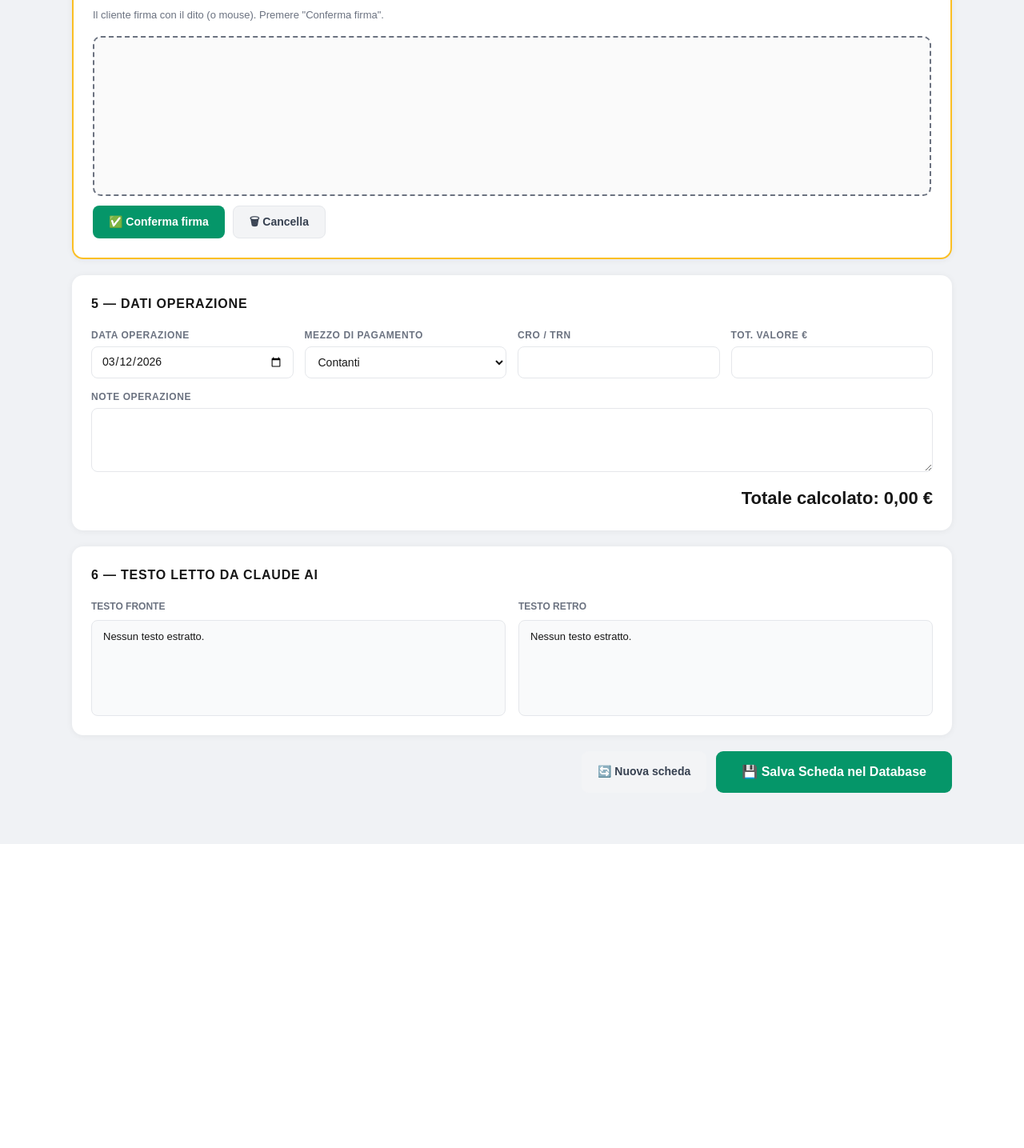
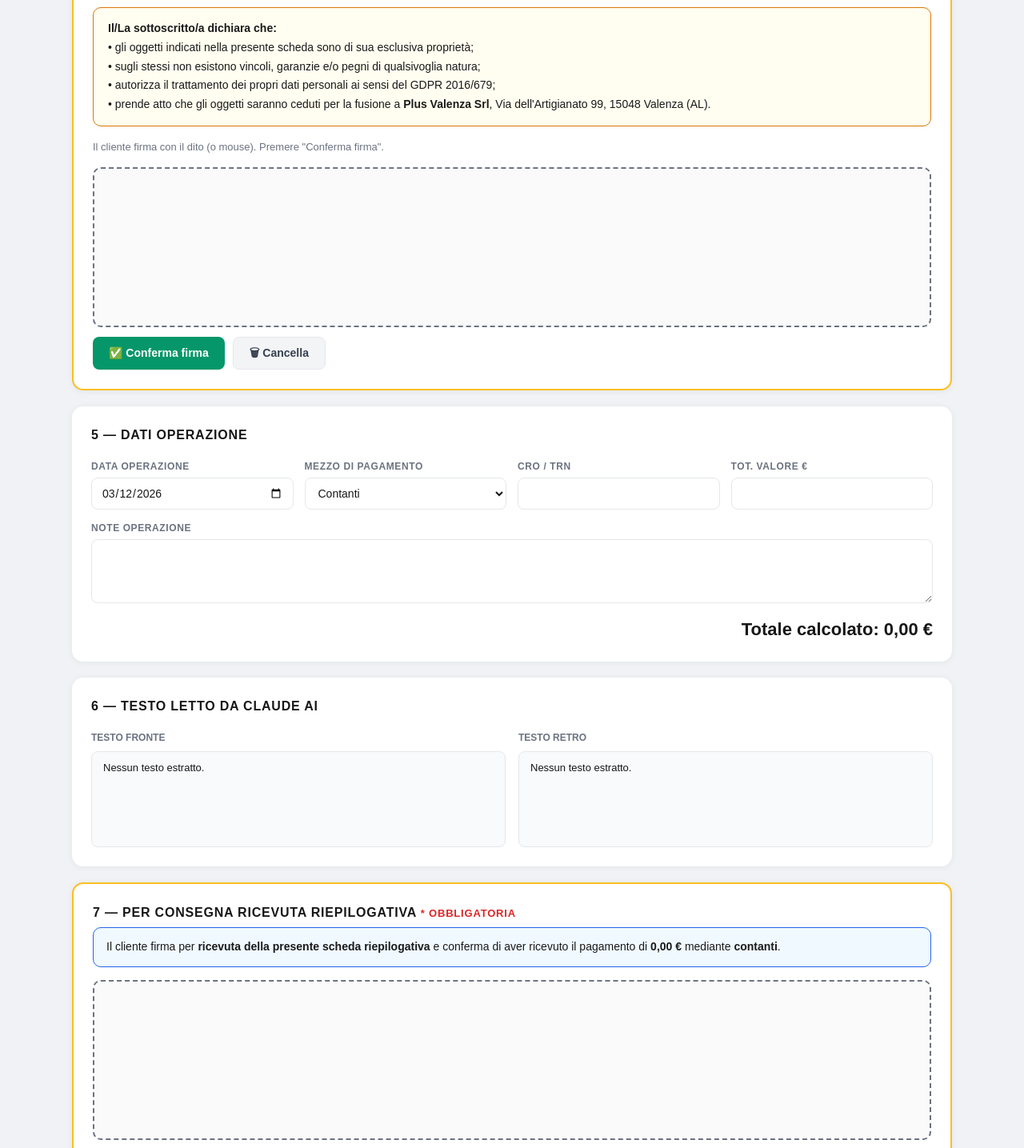
Before and after one commit to gdphoto2024-source/compro-oro, a Next.js app: page / in a window 1280 px wide. Shown: the part 1820-3255 px from the top of the page at 80% size. Before the commit the page ends 2875 px from the top, so only its background shows below. Built offline with nearby package versions, Linux system fonts and the light colour scheme; no server answers; the database is empty.

Commit message:
aggiungo dichiarazione e firma ricevuta

```diff
--- a/app/page.tsx
+++ b/app/page.tsx
@@ -250,6 +250,7 @@ export default function SchedaAcquisti() {
   const [backRawText, setBackRawText] = useState("");
   const [fotoDocumento, setFotoDocumento] = useState<FotoAllegata[]>([]);
   const [firmaDataUrl, setFirmaDataUrl] = useState<string | null>(null);
+  const [firmaRicevutaDataUrl, setFirmaRicevutaDataUrl] = useState<string | null>(null);
   const [negozio, setNegozio] = useState<NegozioInfo | null>(null);
   const [showPrivacy, setShowPrivacy] = useState(false);
   const [firmaPrivacyBase64, setFirmaPrivacyBase64] = useState<string | null>(null);
@@ -260,6 +261,7 @@ export default function SchedaAcquisti() {
   const frontRef = useRef<HTMLInputElement>(null);
   const backRef = useRef<HTMLInputElement>(null);
   const firmaRef = useRef<HTMLDivElement>(null);
+  const firmaRicevutaRef = useRef<HTMLDivElement>(null);
 
   const totale = useMemo(() => items.reduce((a, i) => a + Number(i.valore || 0), 0), [items]);
 
@@ -337,6 +339,11 @@ export default function SchedaAcquisti() {
     if (!firmaDataUrl) {
       setStatus({ text: "✍️ La firma del cliente è obbligatoria. Fai firmare il cliente nella sezione 4.", type: "error" });
       firmaRef.current?.scrollIntoView({ behavior: "smooth", block: "center" });
+      return;
+    }
+    if (!firmaRicevutaDataUrl) {
+      setStatus({ text: "✍️ La firma per la ricevuta riepilogativa è obbligatoria (ultima sezione).", type: "error" });
+      firmaRicevutaRef.current?.scrollIntoView({ behavior: "smooth", block: "center" });
       return;
     }
     // Apre popup privacy
@@ -425,6 +432,9 @@ export default function SchedaAcquisti() {
       // 6. Firma cliente scheda
       if (firmaDataUrl) {
         await supabase.from("foto_scheda").insert({ operazione_id: operazioneId, tipo: "firma_cliente", nome_file: "firma.png", mime_type: "image/png", data_base64: firmaDataUrl.split(",")[1] });
+      }
+      if (firmaRicevutaDataUrl) {
+        await supabase.from("foto_scheda").insert({ operazione_id: operazioneId, tipo: "firma_ricevuta", nome_file: "firma_ricevuta.png", mime_type: "image/png", data_base64: firmaRicevutaDataUrl.split(",")[1] });
       }
 
       // 7. Firma privacy
@@ -610,6 +620,14 @@ export default function SchedaAcquisti() {
             </h2>
             {firmaDataUrl && <span style={{ fontSize: 13, color: "#059669", fontWeight: 700 }}>✔ Acquisita</span>}
           </div>
+          {/* Testo dichiarazione */}
+          <div style={{ background: "#fffef0", border: "1.5px solid #d97706", borderRadius: 10, padding: "14px 18px", marginBottom: 16, fontSize: 14, lineHeight: 1.7, color: "#1a1a1a" }}>
+            <strong>Il/La sottoscritto/a dichiara che:</strong><br />
+            • gli oggetti indicati nella presente scheda sono di sua esclusiva proprietà;<br />
+            • sugli stessi non esistono vincoli, garanzie e/o pegni di qualsivoglia natura;<br />
+            • autorizza il trattamento dei propri dati personali ai sensi del GDPR 2016/679;<br />
+            • prende atto che gli oggetti saranno ceduti per la fusione a <strong>Plus Valenza Srl</strong>, Via dell&apos;Artigianato 99, 15048 Valenza (AL).
+          </div>
           <p style={{ fontSize: 13, color: "#6b7280", marginBottom: 16, marginTop: 4 }}>Il cliente firma con il dito (o mouse). Premere "Conferma firma".</p>
           {firmaDataUrl ? (
             <div>
@@ -660,6 +678,27 @@ export default function SchedaAcquisti() {
           </div>
         </section>
 
+        {/* 7. Firma Ricevuta Riepilogativa */}
+        <section ref={firmaRicevutaRef} style={{ background: "#fff", borderRadius: 14, padding: 24, marginBottom: 20, boxShadow: "0 1px 8px rgba(0,0,0,0.06)", border: !firmaRicevutaDataUrl ? "2px solid #fbbf24" : "2px solid #059669" }}>
+          <div style={{ display: "flex", justifyContent: "space-between", alignItems: "center", marginBottom: 6 }}>
+            <h2 style={{ fontSize: 16, fontWeight: 700, margin: 0, textTransform: "uppercase" as const, letterSpacing: "0.05em" }}>
+              7 — Per Consegna Ricevuta Riepilogativa {!firmaRicevutaDataUrl && <span style={{ color: "#dc2626", fontSize: 13 }}>* obbligatoria</span>}
+            </h2>
+            {firmaRicevutaDataUrl && <span style={{ fontSize: 13, color: "#059669", fontWeight: 700 }}>✔ Acquisita</span>}
+          </div>
+          <div style={{ background: "#f0f9ff", border: "1.5px solid #2563eb", borderRadius: 10, padding: "12px 16px", marginBottom: 16, fontSize: 14, lineHeight: 1.7, color: "#1a1a1a" }}>
+            Il cliente firma per <strong>ricevuta della presente scheda riepilogativa</strong> e conferma di aver ricevuto il pagamento di <strong>{currency(totale)}</strong> mediante <strong>{mezzoPagamento || "contanti"}</strong>{croTrn ? ` (CRO/TRN: ${croTrn})` : ""}.
+          </div>
+          {firmaRicevutaDataUrl ? (
+            <div>
+              <img src={firmaRicevutaDataUrl} alt="Firma ricevuta" style={{ maxWidth: "100%", height: 120, objectFit: "contain", border: "1.5px solid #059669", borderRadius: 10, background: "#fafafa", display: "block" }} />
+              <button type="button" style={{ marginTop: 12, background: "#f3f4f6", color: "#374151", border: "1.5px solid #e5e7eb", borderRadius: 8, padding: "9px 20px", cursor: "pointer", fontWeight: 600, fontSize: 14 }} onClick={() => setFirmaRicevutaDataUrl(null)}>🗑 Rifai la firma</button>
+            </div>
+          ) : (
+            <SignaturePad onSave={setFirmaRicevutaDataUrl} onClear={() => setFirmaRicevutaDataUrl(null)} hasFirma={false} />
+          )}
+        </section>
+
         {/* Bottoni fondo */}
         <div style={{ display: "flex", gap: 12, justifyContent: "flex-end", paddingBottom: 40, flexWrap: "wrap" }}>
           <button style={btn("#f3f4f6", "#374151")} onClick={reset}>🔄 Nuova scheda</button>
```
